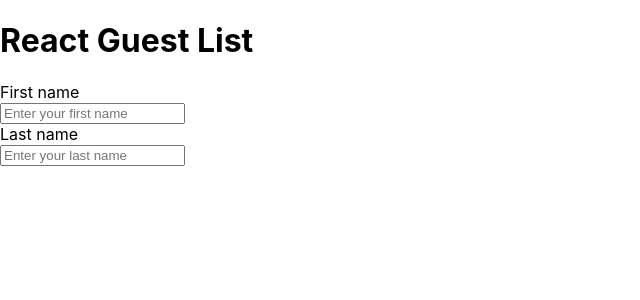
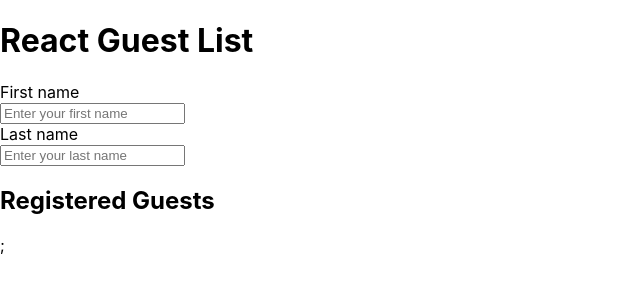
Before and after one commit to julessre/react-guest-list, a React app: page / in a window 1280 px wide. Shown: the top 300 px of the page, without its empty margins (0-640 px from the left). Built offline with nearby package versions, Linux system fonts and the light colour scheme; the HTML template or start-up script is replaced by a standard one.

Commit message:
Adding new Guests to the guestlist

```diff
--- a/src/AddingGuest.js
+++ b/src/AddingGuest.js
@@ -1,31 +1,40 @@
 import React, { useState } from 'react';
 
 export default function AddingGuest() {
-  const [guestList, setGuestList] = useState('');
+  const [guestList, setGuestList] = useState([]);
   const [inputFirstName, setInputFirstName] = useState('');
   const [inputLastName, setInputLastName] = useState('');
   const [firstName, setFirstName] = useState('');
   const [lastName, setLastName] = useState('');
   const [isAttending, setIsAttending] = useState(false);
+  const [userID, setUserID] = useState(1);
 
+  // Pressing Enter in Last Name submits the form
   function handleSubmit(event) {
     if (event.key === 'Enter') {
       const newUser = {
         firstName: inputFirstName,
         lastName: inputLastName,
         isAttending: false,
+        userID: userID,
       };
+      setGuestList([...guestList, newUser]);
+
+      setUserID(userID + 1);
+
       console.log('Form submitted:', {
         firstName: inputFirstName,
         lastName: inputLastName,
         isAttending,
+        guestList,
+        userID,
       });
 
+      // saves Values to different variables
       setFirstName(inputFirstName);
       setLastName(inputLastName);
 
-      setGuestList([...guestList, newUser]);
-
+      // Clears input field after enter
       setInputFirstName('');
       setInputLastName('');
     }
@@ -33,9 +42,8 @@ export default function AddingGuest() {
 
   return (
     <div>
-      <h1>React Guest List</h1>
       <form>
-        <div>
+        <div data-test-id="guest">
           <label>
             First name
             <br />
@@ -47,7 +55,7 @@ export default function AddingGuest() {
             />
           </label>
         </div>
-        <div>
+        <div data-test-id="guest">
           <label>
             Last name
             <br />
@@ -61,6 +69,22 @@ export default function AddingGuest() {
           </label>
         </div>
       </form>
+      <h2>Registered Guests</h2>
+      {guestList.map((user) => (
+        <div key={user.userID}>
+          <div>
+            First Name: {user.firstName}
+            <br />
+            Last Name: {user.lastName}
+            <br />
+            Attendance: {user.isAttending ? 'Yes' : 'No'}
+            <br />
+            User ID: {user.userID}
+          </div>
+          <hr />
+        </div>
+      ))}
+      ;
     </div>
   );
 }
--- a/src/App.js
+++ b/src/App.js
@@ -1,5 +1,14 @@
 import AddingGuest from './AddingGuest';
+import AttendingStatus from './AttendingStatus';
+import GuestList from './GuestList';
+import RemoveButton from './RemoveButton';
 
 export default function App() {
-  return <AddingGuest />;
+  return (
+    <div>
+      <h1>React Guest List</h1>
+      <AddingGuest />
+      <AttendingStatus />
+    </div>
+  );
 }
--- /dev/null
+++ b/src/AttendingStatus.js
@@ -0,0 +1,5 @@
+import React from 'react';
+
+export default function AttendingStatus() {
+  return <div></div>;
+}
--- /dev/null
+++ b/src/GuestList.js
@@ -0,0 +1,10 @@
+// import React from 'react';
+// import AddingGuest from './AddingGuest';
+
+// export default function GuestList() {
+//   return (
+//     <div>
+//       First Name: {firstName}, Last Name: {lastName}
+//     </div>
+//   );
+// }
--- /dev/null
+++ b/src/RemoveButton.js
@@ -0,0 +1,9 @@
+import React from 'react';
+
+export default function RemoveButton() {
+  return (
+    <div>
+      <button>Remove</button>
+    </div>
+  );
+}
```
